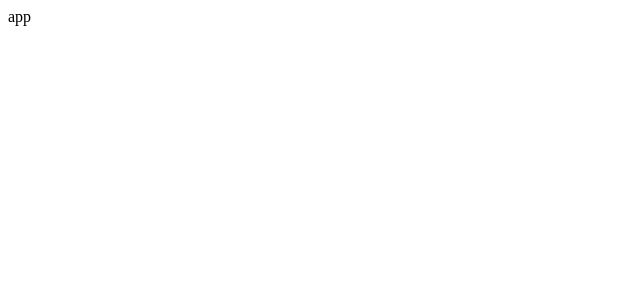
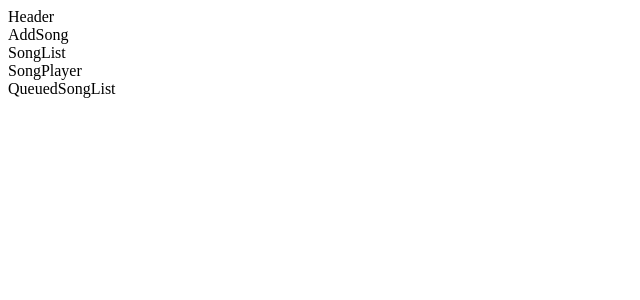
Before and after one commit to 0957758592/apollo-music, a React (Create React App) app: page / in a window 1280 px wide. Shown: the top 300 px of the page, without its empty margins (0-640 px from the left). Built offline with nearby package versions, Linux system fonts and the light colour scheme.

Commit message:
add structure

```diff
--- a/src/App.js
+++ b/src/App.js
@@ -1,9 +1,18 @@
 import React from 'react';
+import Header from './components/Header'
+import AddSong from './components/AddSong'
+import SongList from './components/SongList'
+import SongPlayer from './components/SongPlayer'
+import QueuedSongList from './components/QueuedSongList'
 
 function App() {
   return (
     <div >
-      app
+      <Header/>
+      <AddSong/>
+      <SongList/>
+      <SongPlayer />
+      <QueuedSongList/>
     </div>
   );
 }
--- /dev/null
+++ b/src/components/AddSong.js
@@ -0,0 +1,11 @@
+import React from 'react';
+
+function AddSong() {
+    return (
+        <div >
+            AddSong
+        </div>
+    );
+}
+
+export default AddSong;
--- /dev/null
+++ b/src/components/Header.js
@@ -0,0 +1,11 @@
+import React from 'react';
+
+function Header() {
+    return (
+        <div >
+            Header
+        </div>
+    );
+}
+
+export default Header;
--- /dev/null
+++ b/src/components/QueuedSongList.js
@@ -0,0 +1,11 @@
+import React from 'react';
+
+function QueuedSongList() {
+    return (
+        <div >
+            QueuedSongList
+        </div>
+    );
+}
+
+export default QueuedSongList;
--- /dev/null
+++ b/src/components/SongList.js
@@ -0,0 +1,11 @@
+import React from 'react';
+
+function SongList() {
+    return (
+        <div >
+            SongList
+        </div>
+    );
+}
+
+export default SongList;
--- /dev/null
+++ b/src/components/SongPlayer.js
@@ -0,0 +1,11 @@
+import React from 'react';
+
+function SongPlayer() {
+    return (
+        <div >
+            SongPlayer
+        </div>
+    );
+}
+
+export default SongPlayer;
```
